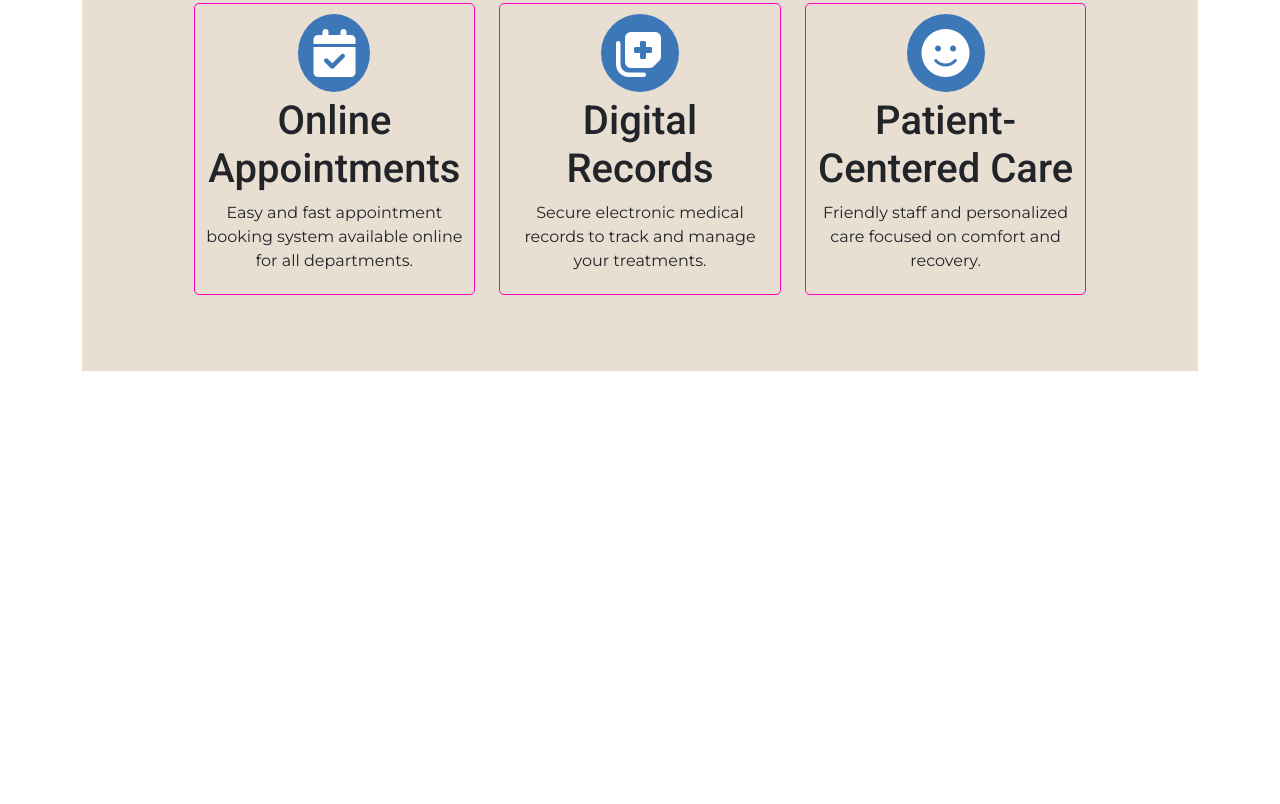
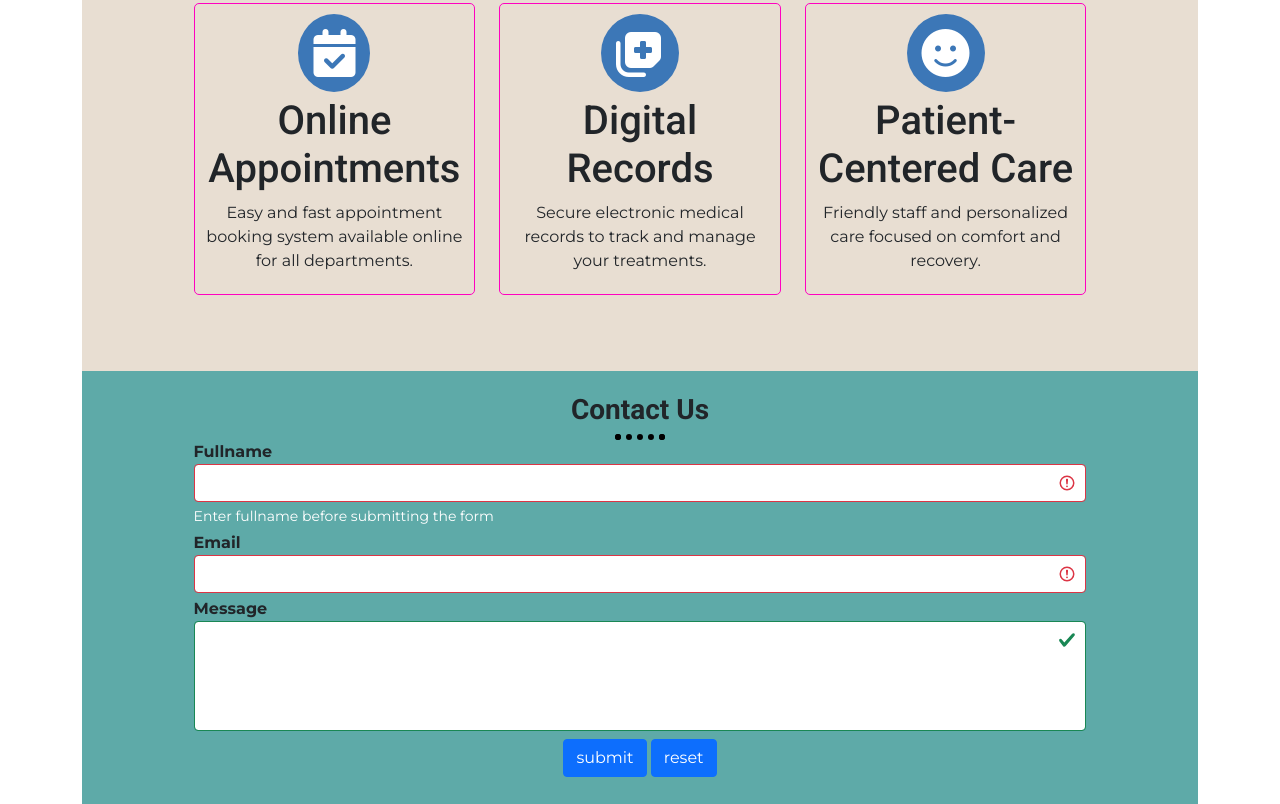
Before and after one commit to AnamulHaqueN/hospital-management-system, a plain HTML site: page index.html in a window 1280 px wide. Shown: the part 1335-2139 px from the top of the page. Before the commit the page ends 1706 px from the top, so only its background shows below. Drawn offline with nearby package versions, Linux system fonts and the light colour scheme.

Commit message:
add contact us section

```diff
--- a/CSS/style.css
+++ b/CSS/style.css
@@ -92,3 +92,17 @@ header{
 
 
 /* Services end */
+
+
+/* contact starts */
+
+#contact{
+    padding: 2% 10%;
+    background: #5eaaa8;
+}
+.form-group lebel{
+    margin-bottom: 0;
+    font-weight: bold;
+}
+
+/* contact ends */
--- a/index.html
+++ b/index.html
@@ -147,7 +147,44 @@
 
 
 
+        <!-- contact Us starts here -->
 
+        <section id="contact" class="white">
+            <div class="section-title text-center">
+                <h3 class="fw-bold">Contact Us</h2>
+                <div class="hr-style mx-auto mt-2"></div>
+            </div>
+
+            <div class="row">
+                <div class="col-lg-12">
+                    <form action="rafaielanam@gmail.com" method="post" enctype="text/plain" class="was-validated">
+                        <div class="form-group mb-1">
+                            <lebel for="fullname">Fullname</lebel>
+                            <input type="text" class="form-control" name="fullname" required>
+                            <div class="valid-feedback">valid</div>
+                            <div class="invalid-feedback" style="color:white;">Enter fullname before submitting the form</div>
+                        </div>
+
+                        <div class="form-group mb-1">
+                            <lebel for="email">Email</lebel>
+                            <input type="email" class="form-control" name="email" required>
+                        </div>
+
+                        <div class="form-group mb-2">
+                            <lebel for="message">Message</lebel>
+                            <textarea style="resize: none"; name="" id="" class="form-control" cols="30" rows="4"></textarea>
+                        </div>
+
+                        <div class="form-group text-center mb-1">
+                            <input type="submit" class="btn btn-primary mr-3" value="submit">
+                            <input type="reset" class="btn btn-primary" value="reset">
+                        </div>
+                    </form>
+                </div>
+            </div>
+        </section>
+
+        <!-- contact Us ends here -->
 
         </main>
 
```
